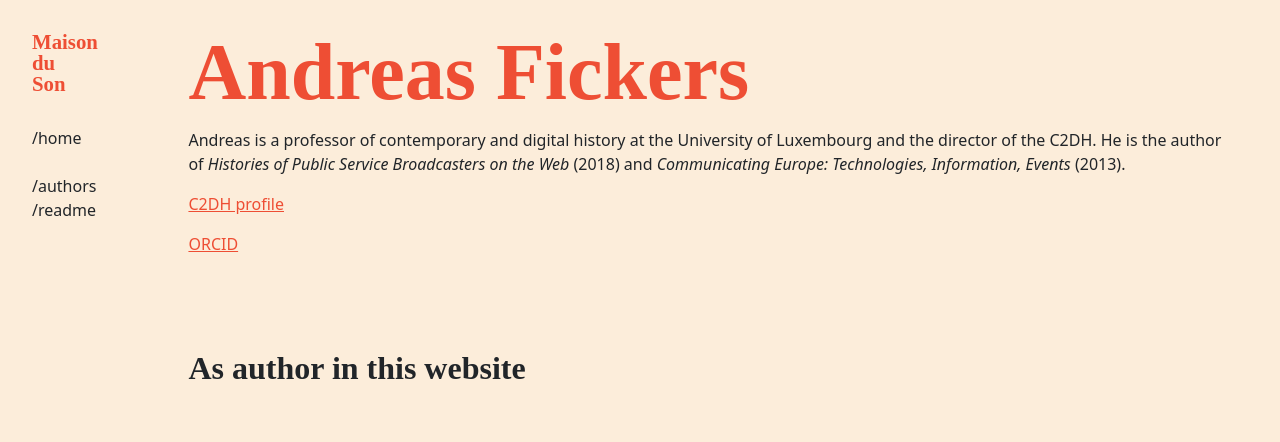
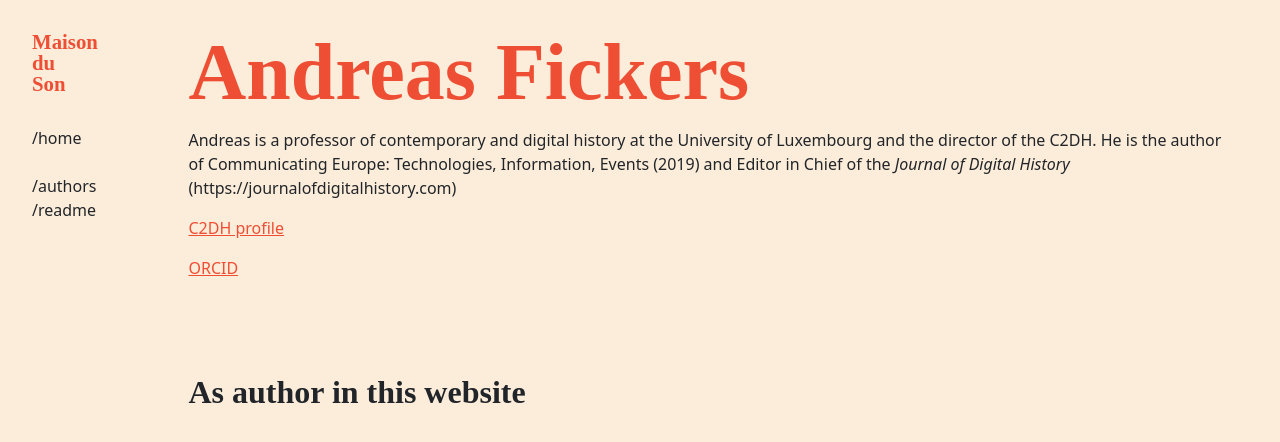
Before and after one commit to C2DH/maison-du-son, a Jekyll site: the page built from _people/andreas-fickers.md, in a window 1280 px wide. Shown: the top 442 px of the page. Built offline with Jekyll 4.4.1, drawn with Linux system fonts in a browser that asks for light colours; some web fonts are replaced.

Commit message:
Update andreas-fickers.md

```diff
--- a/_people/andreas-fickers.md
+++ b/_people/andreas-fickers.md
@@ -6,7 +6,7 @@ subheading: C2DH
 title: Andreas Fickers
 ---
 
-Andreas is a professor of contemporary and digital history at the University of Luxembourg and the director of the C2DH. He is the author of _Histories of Public Service Broadcasters on the Web_ (2018) and _Communicating Europe: Technologies, Information, Events_ (2013).
+Andreas is a professor of contemporary and digital history at the University of Luxembourg and the director of the C2DH. He is the author of Communicating Europe: Technologies, Information, Events (2019) and Editor in Chief of the *Journal of Digital History* (https://journalofdigitalhistory.com)
 
 [C2DH profile](https://www.c2dh.uni.lu/people/andreas-fickers)
 
```
